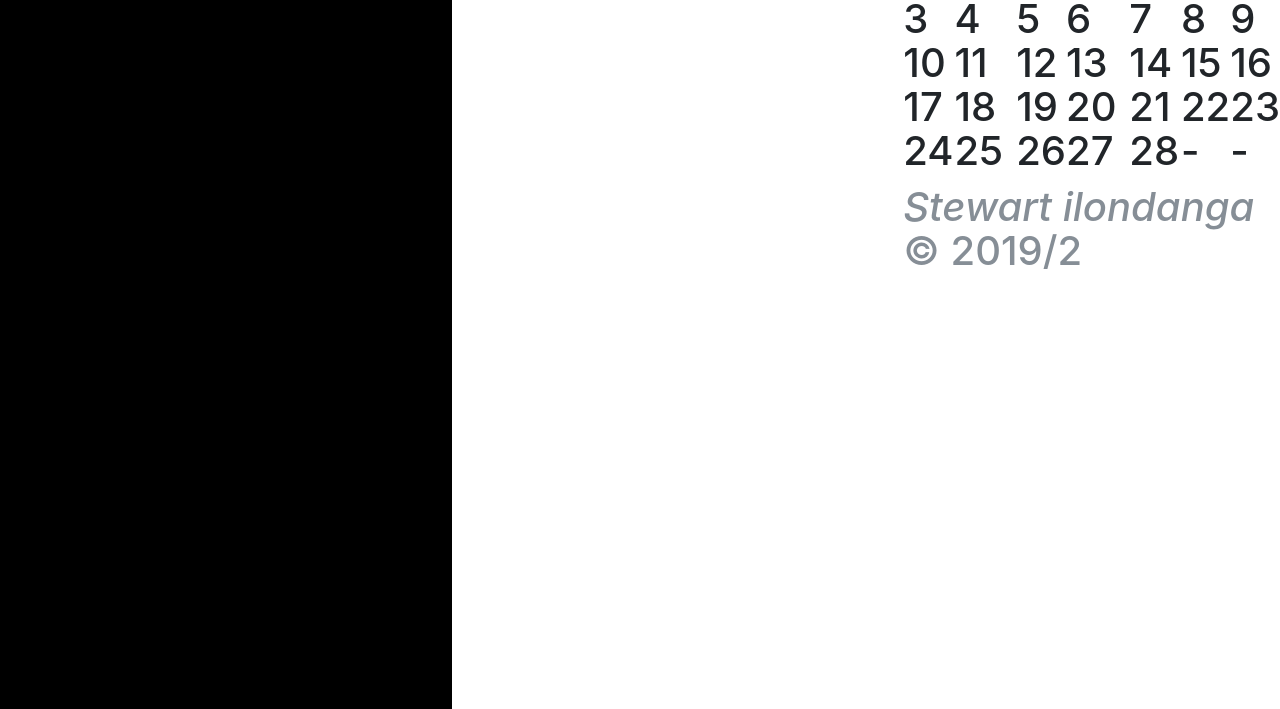
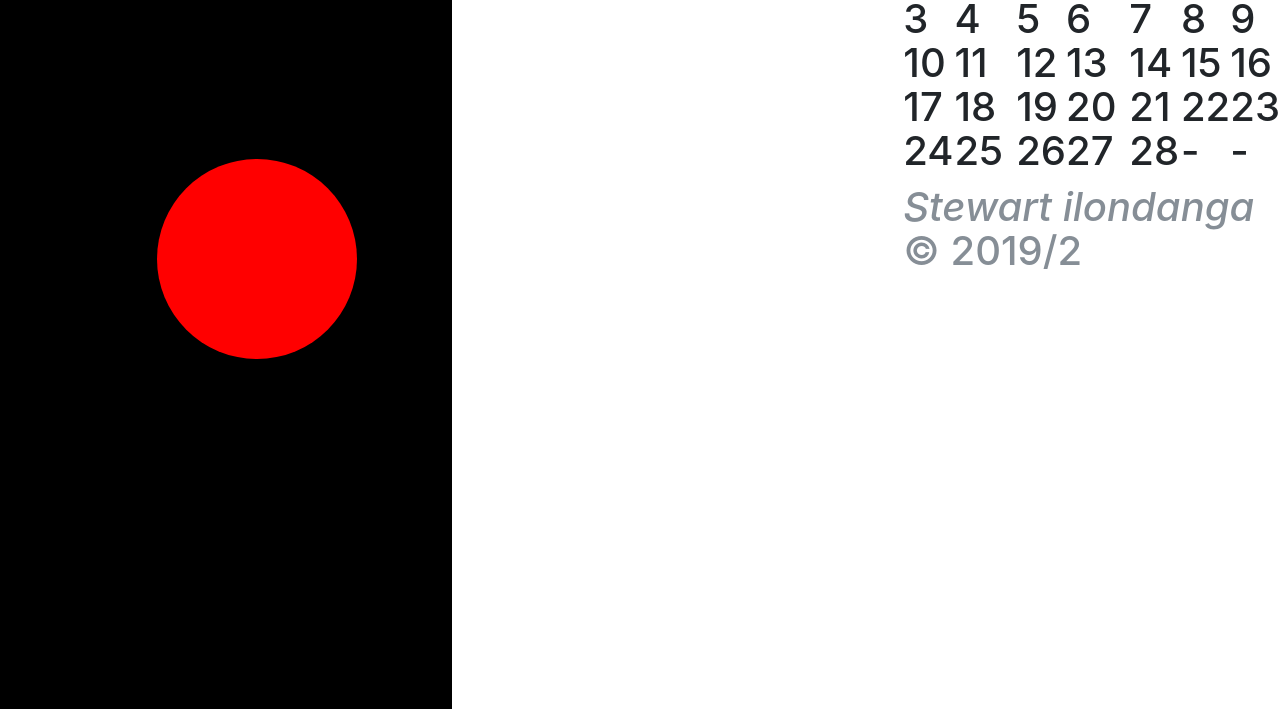
Before and after one commit to stewilondanga/mixblending-mode, a plain HTML site: page index.html in a window 1280 px wide. Shown: the part 91-800 px from the top of the page. Drawn offline with nearby package versions, Linux system fonts and the light colour scheme.

Commit message:
add css/styles.css

```diff
--- a/css/styles.css
+++ b/css/styles.css
@@ -67,11 +67,12 @@ body {
   background: #000;
 }
 
-/*.container1 .cl1 {
+.container1 .cl1 {
   background: #FF0000;
   mix-blend-mode: screen;
 }
-.container1 .cl2 {
+
+/*.container1 .cl2 {
   background: #00FF00;
   mix-blend-mode: screen;
 }
```
